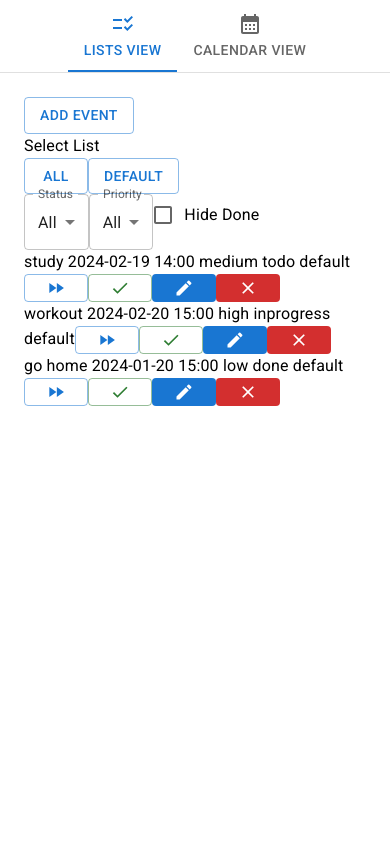
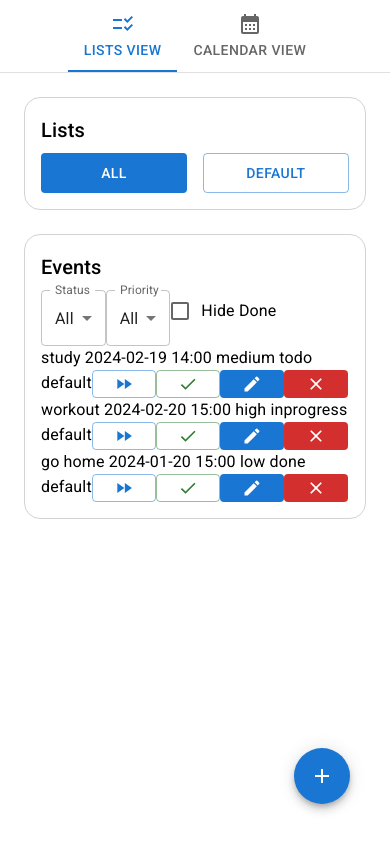
Before and after one commit to jasonliu060/organised, a React (Create React App) app: page / in a window 390 px wide. Built offline with nearby package versions, Linux system fonts and the light colour scheme.

Commit message:
Applied MUI Grid to the list view, and tuned to be responsive

```diff
--- a/src/components/Addevent.js
+++ b/src/components/Addevent.js
@@ -21,6 +21,8 @@ import CheckCircleOutlineIcon from '@mui/icons-material/CheckCircleOutline';
 import Alert from '@mui/material/Alert';
 import Collapse from '@mui/material/Collapse';
 import CloseIcon from '@mui/icons-material/Close';
+import Fab from '@mui/material/Fab';
+import AddIcon from '@mui/icons-material/Add';
 
 export default function FormDialog({ addEvent, typeList, setTypeList }) {
   const [name, setName] = useState('');
@@ -99,9 +101,9 @@ export default function FormDialog({ addEvent, typeList, setTypeList }) {
 
   return (
     <React.Fragment>
-      <Button variant="outlined" onClick={handleClickOpen}>
-        Add Event
-      </Button>
+      <Fab color="primary" onClick={handleClickOpen} style={{position: 'fixed', bottom: 40, right: 40}}>
+        <AddIcon />
+      </Fab>
       <Dialog
         open={dialogOpen}
         onClose={handleClose}
--- a/src/components/Eventlists.js
+++ b/src/components/Eventlists.js
@@ -1,19 +1,50 @@
 import { Button } from "@mui/material";
+import Typography from '@mui/material/Typography';
+import Grid from '@mui/material/Grid';
+import { useState } from "react"
+
 
 export default function Eventlists({ events, typeList, setSelectedType }) {
+  const [buttonIndicators, setButtonIndicators] = useState(getButtonIndicators());
+
+  function getButtonIndicators(){
+    const array = ['contained'];
+    for (let i = 0; i < typeList.length; i ++ ){
+      array.push('outlined');
+    }
+    return array
+  }
+
+  function onClickHandler(index){
+    const newArray = [];
+    for (let i = 0; i < typeList.length; i ++ ){
+      newArray.push('outlined');
+    }
+    newArray[index] = 'contained';
+    setButtonIndicators(newArray);
+  }
+
   return (
     <div>
-      <div>Select List</div>
-      <Button variant="outlined" onClick={() => setSelectedType('all')}>
+      <Typography variant="h6" gutterBottom>
+        Lists
+      </Typography>
+      <Grid container spacing={2}>
+        <Grid item xs={6}>
+          <Button variant={buttonIndicators[0]} disableElevation fullWidth={true} sx={{height: 40}} onClick={() => {setSelectedType('all');onClickHandler(0)}}>
             All
           </Button>
+        </Grid>
         {typeList.map(
           (element, index) => (
-          <Button variant="outlined" onClick={() => setSelectedType(element)} key={index}>
+            <Grid item xs={6} key={index}>
+              <Button variant={buttonIndicators[index + 1] || 'outlined'} disableElevation fullWidth={true} sx={{height: 40}} onClick={() => {setSelectedType(element);onClickHandler(index + 1)}} key={index}>
                 {element}
               </Button>
+            </Grid>
           )
         )}
+      </Grid>
     </div>
   )
 }
--- a/src/components/Eventslist.js
+++ b/src/components/Eventslist.js
@@ -11,6 +11,13 @@ import Button from '@mui/material/Button';
 import ClearIcon from '@mui/icons-material/Clear';
 import FastForwardIcon from '@mui/icons-material/FastForward';
 import CheckIcon from '@mui/icons-material/Check';
+// responsive design
+import { styled } from '@mui/material/styles';
+import Grid from '@mui/material/Grid';
+import Box from '@mui/material/Box';
+import { Paper } from "@mui/material";
+import Typography from '@mui/material/Typography';
+
 
 export default function Eventslist({ events, setEvents, removeEvent, typeList, setTypeList }) {
   const [selectedType, setSelectedType] = useState('all');
@@ -18,9 +25,6 @@ export default function Eventslist({ events, setEvents, removeEvent, typeList, s
   const [selectedPriority, setSelectedPriority] = useState('all');
   const [isHidden, setIsHidden] = useState(false);
   const selectedEvents = hideDone();
-  // const [isEditing, setIsEditing] = useState(false);
-  // const [editingEventId, setEditingEventId] = useState(0);
-
 
   function hideDone() {
     if (isHidden) {
@@ -100,27 +104,17 @@ export default function Eventslist({ events, setEvents, removeEvent, typeList, s
 
   return (
     <>
-      <Eventlists events={events} typeList={typeList} setSelectedType={setSelectedType}/>
-      <div>
-        {/* <FormControl>
-          <InputLabel id="type-lable">Type</InputLabel>
-          <Select
-            labelId="type-lable"
-            id="type"
-            value={selectedType}
-            label="Type"
-            onChange={typeOnChangeHandler}
-          >
-            <MenuItem value='all'>All</MenuItem>
-            {typeList.map(
-              (element, index) => (
-                <MenuItem value={element} key={index}>
-                  {element}
-                </MenuItem>
-              )
-            )}
-          </Select>
-        </FormControl> */}
+      <Grid container columnSpacing={3} rowSpacing={3}>
+        <Grid item sm={6} sx={{ width:1}}>
+          <Box display={"inline-block"} sx={{ border: '1px solid lightgrey', p: 2, borderRadius: 4, width: '90%'}}>
+            <Eventlists events={events} typeList={typeList} setSelectedType={setSelectedType} />
+          </Box>
+        </Grid>
+        <Grid item sm={6} sx={{ width: 1 }}>
+          <Box sx={{ border: '1px solid lightgrey', p: 2, borderRadius: 4, width: '90%'}}>
+            <Typography variant="h6" gutterBottom>
+              Events
+            </Typography>
             <FormControl>
               <InputLabel id="status-lable">Status</InputLabel>
               <Select
@@ -152,19 +146,23 @@ export default function Eventslist({ events, setEvents, removeEvent, typeList, s
               </Select>
             </FormControl>
             <FormControlLabel control={<Checkbox value={isHidden} onChange={isHiddenHandler} />} label="Hide Done" />
-      </div>
+
+
             {selectedEvents.map((element, index) => (
               <div key={element.id}>
                 {element.name} {element.dateString} {element.time} {element.url} {element.priority} {element.status} {element.type}
-          <Button variant="outlined" size="small" onClick={() => markAsInProgressHandler(element.id, index)}><FastForwardIcon fontSize="small"/></Button>
+                <Button variant="outlined" size="small" onClick={() => markAsInProgressHandler(element.id, index)}><FastForwardIcon fontSize="small" /></Button>
                 <Button variant="outlined" size="small" color="success" onClick={() => markAsDoneHandler(element.id, index)}>
-            <CheckIcon fontSize="small"/>
+                  <CheckIcon fontSize="small" />
                 </Button>
                 <Editeventpopup events={events} setEvents={setEvents} editingEventId={element.id} typeList={typeList} setTypeList={setTypeList} />
                 <Button variant="contained" size="small" disableElevation color="error" onClick={() => removeEvent(element.id)}>
-            <ClearIcon fontSize="small"/>
+                  <ClearIcon fontSize="small" />
                 </Button>
               </div>))}
+          </Box>
+        </Grid>
+      </Grid>
     </>
   )
 }
```
Also changed, not shown: src/components/Todolist.js (+0 -26 lines). Lines whose indentation alone changed are shown as unchanged.
